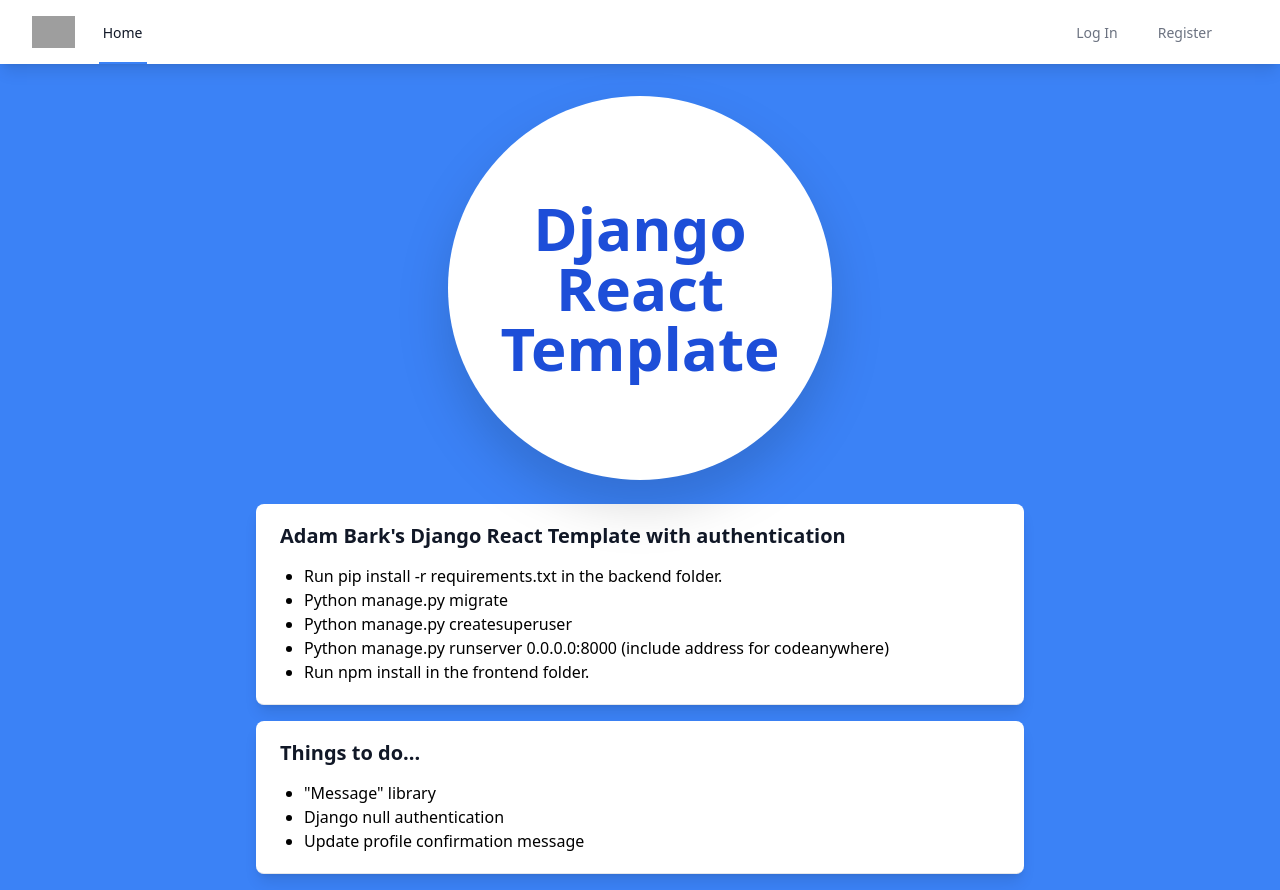
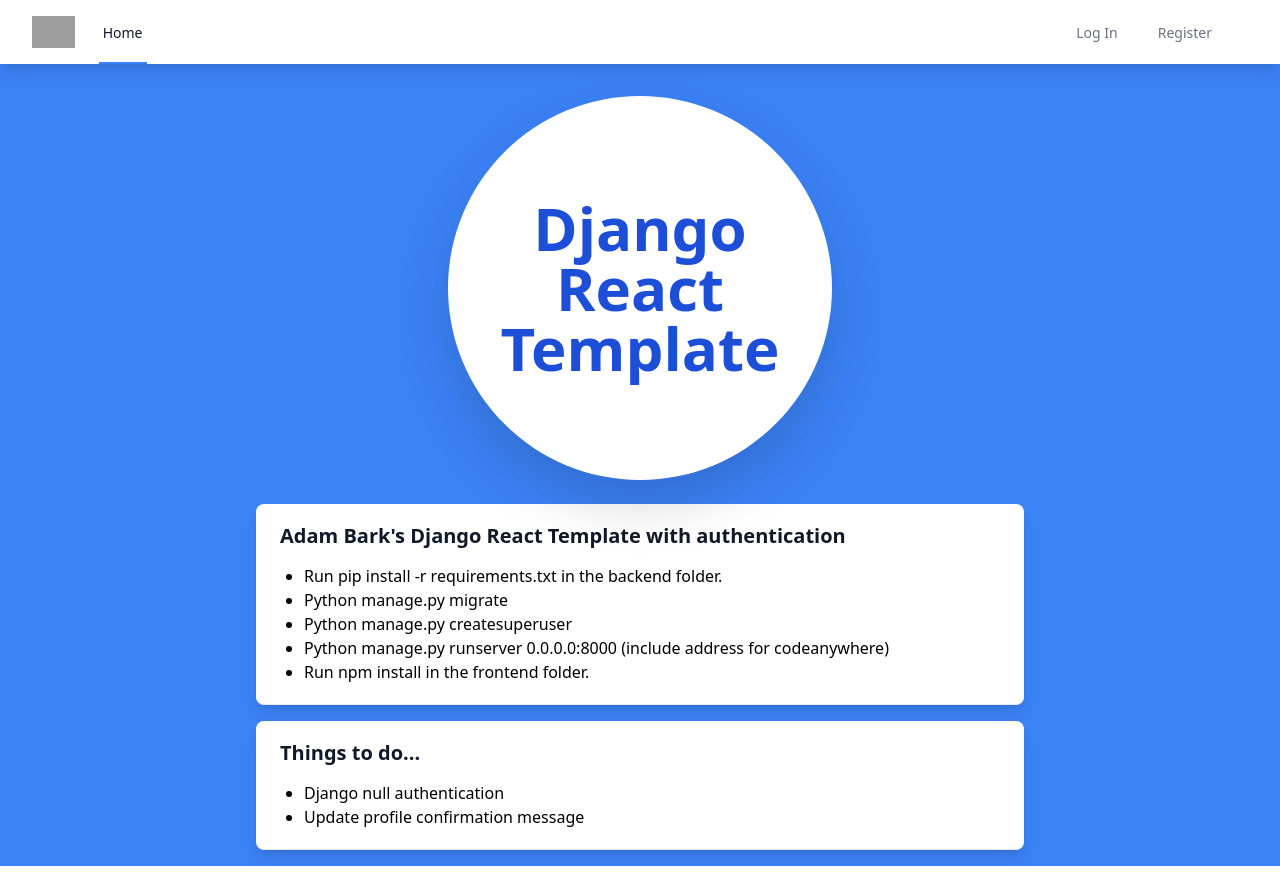
Before and after one commit to C6ABK/DjangoWSIC, a React (Create React App) app in the folder frontend/: page / in a window 1280 px wide. After the commit the page ends 866 px from the top, so only its background shows below. Built offline with nearby package versions, Linux system fonts and the light colour scheme; grey boxes are pictures that could not be loaded.

Commit message:
Home content change

```diff
--- a/frontend/src/screens/HomeScreen.jsx
+++ b/frontend/src/screens/HomeScreen.jsx
@@ -26,7 +26,6 @@ function HomeScreen() {
 
                     <Card title="Things to do...">
                         <ul className="list-disc pl-6">
-                            <li>"Message" library</li>
                             <li>Django null authentication</li>
                             <li>Update profile confirmation message</li>
                         </ul>
```
